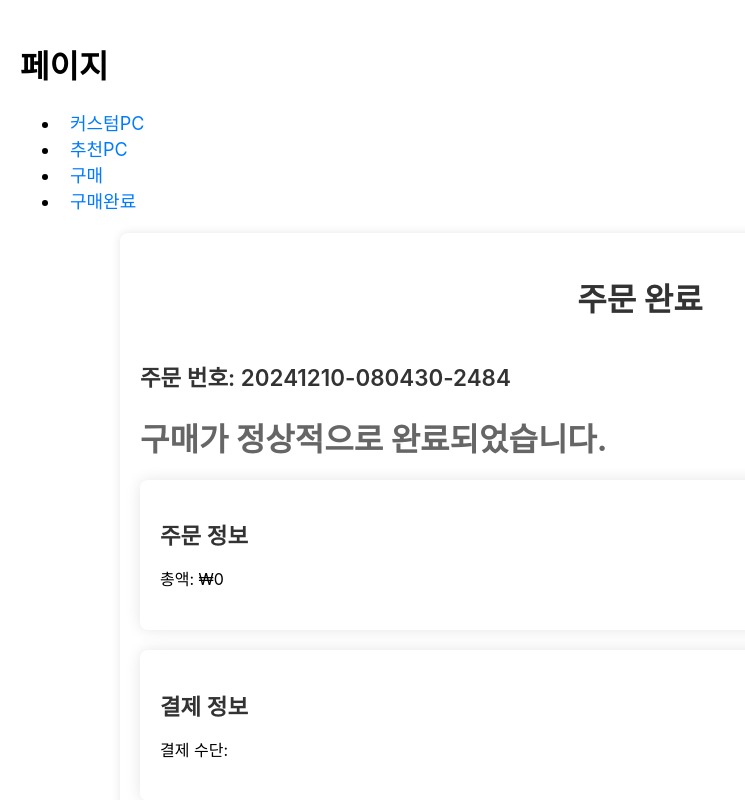
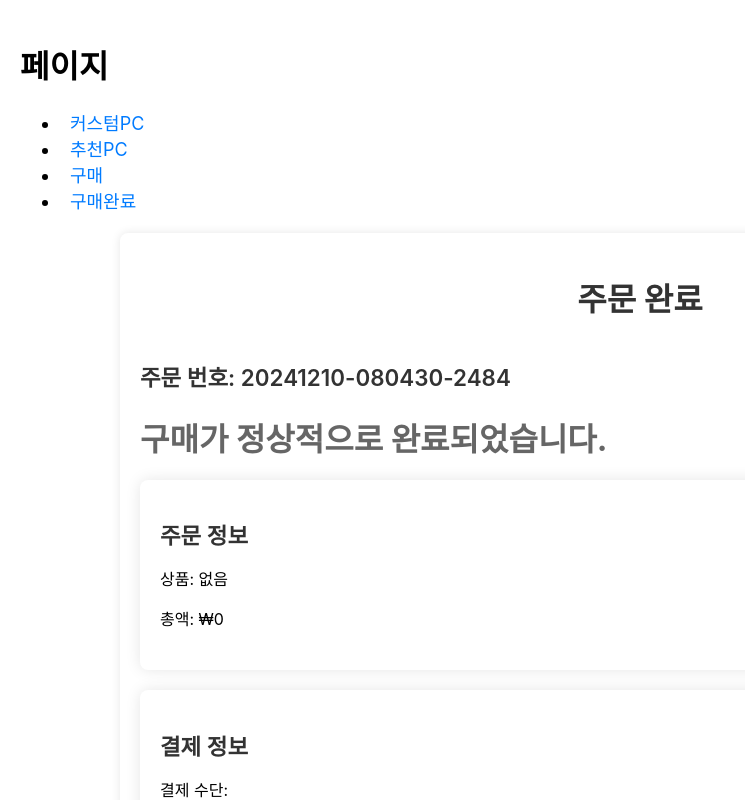
Before and after one commit to suddengithub/Y_FRONTEND, a React (Create React App) app: page /order-success in a window 1280 px wide. Shown: the top 800 px of the page, without its empty margins (0-745 px from the left). Built offline with nearby package versions, Linux system fonts and the light colour scheme.

Commit message:
구매완료페이지 제품 외 몇개 간략화

```diff
--- a/src/components/OrderSuccess.jsx
+++ b/src/components/OrderSuccess.jsx
@@ -10,7 +10,6 @@ const formatPrice = (price) => {
 };
 
 const OrderSuccess = () => {
-  // useLocation 훅을 사용하여 이전 페이지에서 전달된 state 데이터 가져오기
   const location = useLocation();
   const { orderSummary, paymentInfo, shippingInfo } = location.state || {};
 
@@ -22,7 +21,7 @@ const OrderSuccess = () => {
     const randomCode = Math.floor(1000 + Math.random() * 9000); // 1000부터 9999 사이의 난수 생성
     return `${date}-${time}-${randomCode}`;
   };
-  // 주문 번호 생성
+
   const orderNumber = generateOrderNumber();
 
   // 카드 번호 중간 8자리를 마스킹하는 함수
@@ -30,13 +29,27 @@ const OrderSuccess = () => {
     return cardNumber.replace(/\d(?=\d{4})/g, "*");
   };
 
-  // 스크롤을 최상단으로 이동
+  // 상품 요약 생성 (e.g., "제품 A 외 3개")
+  const generateItemSummary = (items) => {
+    if (!items || items.length === 0) return "없음";
+    const firstItemName = items[0]?.parts[0]?.name || "제품";
+    const itemCount = items.reduce(
+      (count, item) => count + item.parts.length,
+      0
+    );
+    return itemCount > 1
+      ? `${firstItemName} 외 ${itemCount - 1}개`
+      : firstItemName;
+  };
+
+  const itemSummary = generateItemSummary(orderSummary?.items);
+
   useEffect(() => {
     window.scrollTo({
       top: 0,
-      behavior: "smooth", // 부드러운 스크롤을 위해 'smooth' 설정
+      behavior: "smooth",
     });
-  }, []); // 빈 배열로 컴포넌트가 마운트될 때만 실행되도록 함
+  }, []);
 
   return (
     <div style={styles.container}>
@@ -49,6 +62,7 @@ const OrderSuccess = () => {
         {/* 주문 정보 섹션 */}
         <section style={styles.section}>
           <h2 style={styles.sectionTitle}>주문 정보</h2>
+          <p>상품: {itemSummary}</p>
           <p>총액: {formatPrice(orderSummary?.total || 0)}</p>
         </section>
       </div>
```
